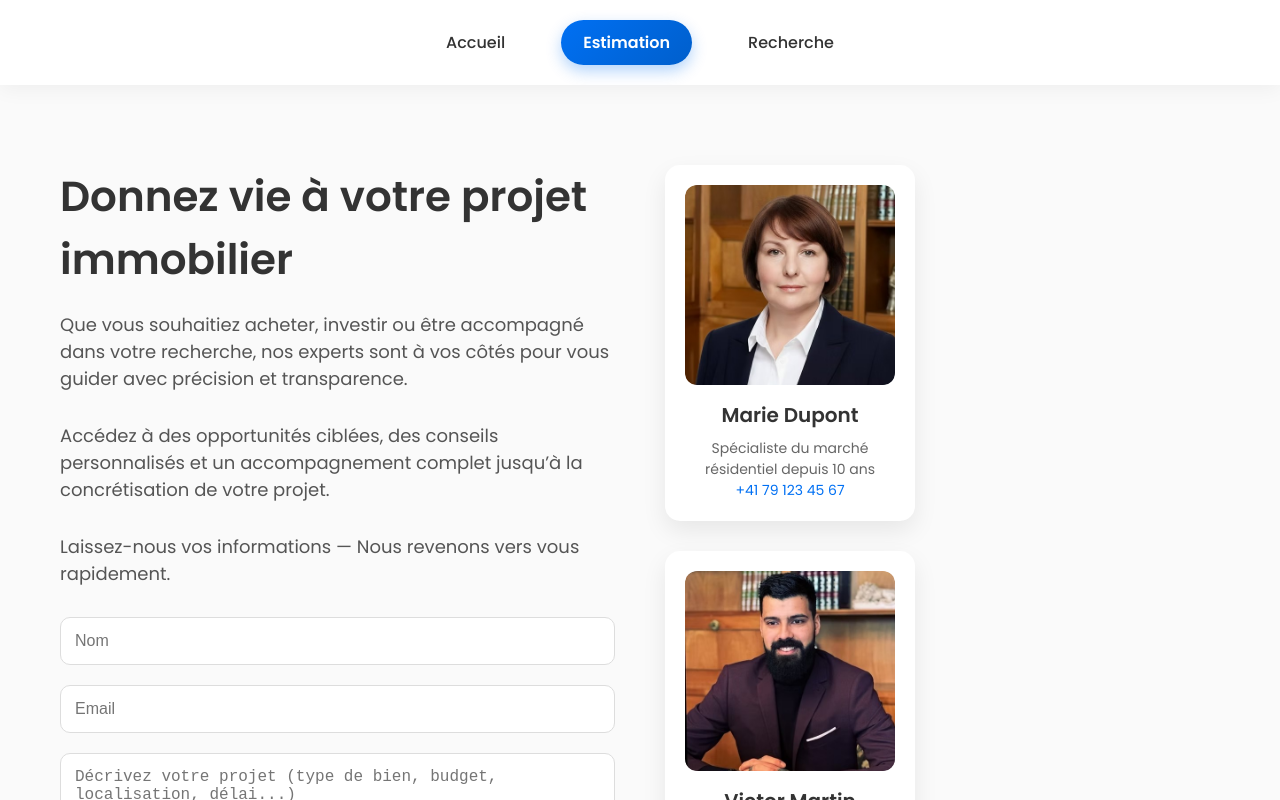
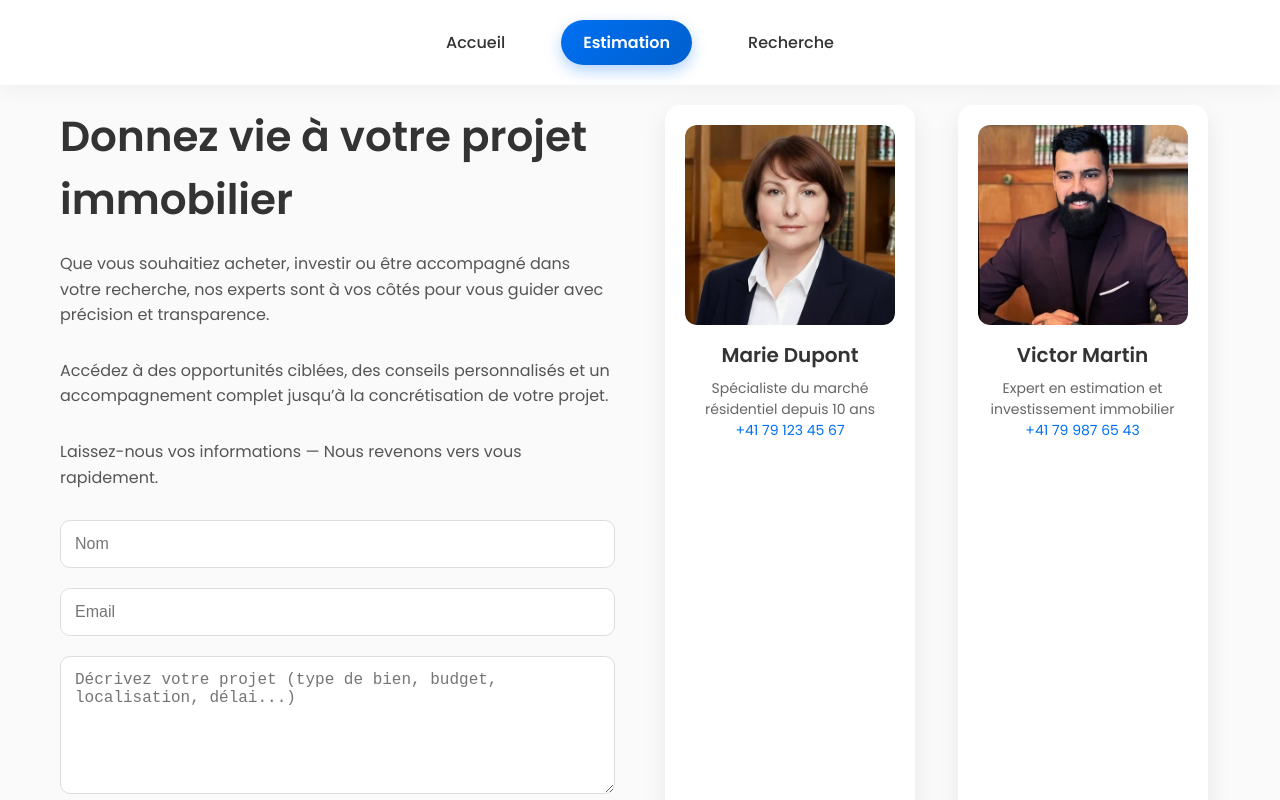
Before and after one commit to Juju-kpi/estimation_immo, a Next.js app: page /contact in a window 1280 px wide. Shown: the top 800 px of the page. Built offline with nearby package versions, Linux system fonts and the light colour scheme.

Commit message:
Update globals.css

```diff
--- a/app/globals.css
+++ b/app/globals.css
@@ -261,7 +261,7 @@ body {
 .agent-image {
   position: relative;
   width: 100%;
-  height: 280px;
+  height: 200px;
   border-radius: 12px;
   overflow: hidden;
   margin-bottom: 15px;
@@ -404,7 +404,7 @@ body {
   display: flex;
   flex-wrap: wrap;
   gap: 50px;
-  padding: 80px 20px;
+  padding: 20px 20px;
   max-width: 1200px;
   margin: auto;
 }
@@ -435,6 +435,13 @@ body {
   font-size: 16px;
 }
 
+.contact-form-section p {
+  font-family: 'Poppins', sans-serif;
+  font-size: 16px; /* un peu plus clean */
+  line-height: 1.6;
+  color: #555;
+}
+
 .contact-form .primary-btn {
   width: 100%;
 }
@@ -453,7 +460,8 @@ body {
 .contact-agents-section {
   flex: 1;
   min-width: 250px;
-  display: flex;
+  display: grid;
+  grid-template-columns: 1fr 1fr;
   flex-direction: column;
   gap: 30px;
 }
@@ -489,4 +497,9 @@ body {
   .contact-container {
     flex-direction: column;
   }
+  @media (max-width: 900px) {
+  .contact-agents-section {
+    grid-template-columns: 1fr; /* 1 colonne sur mobile */
+  }
 }
+}
```
